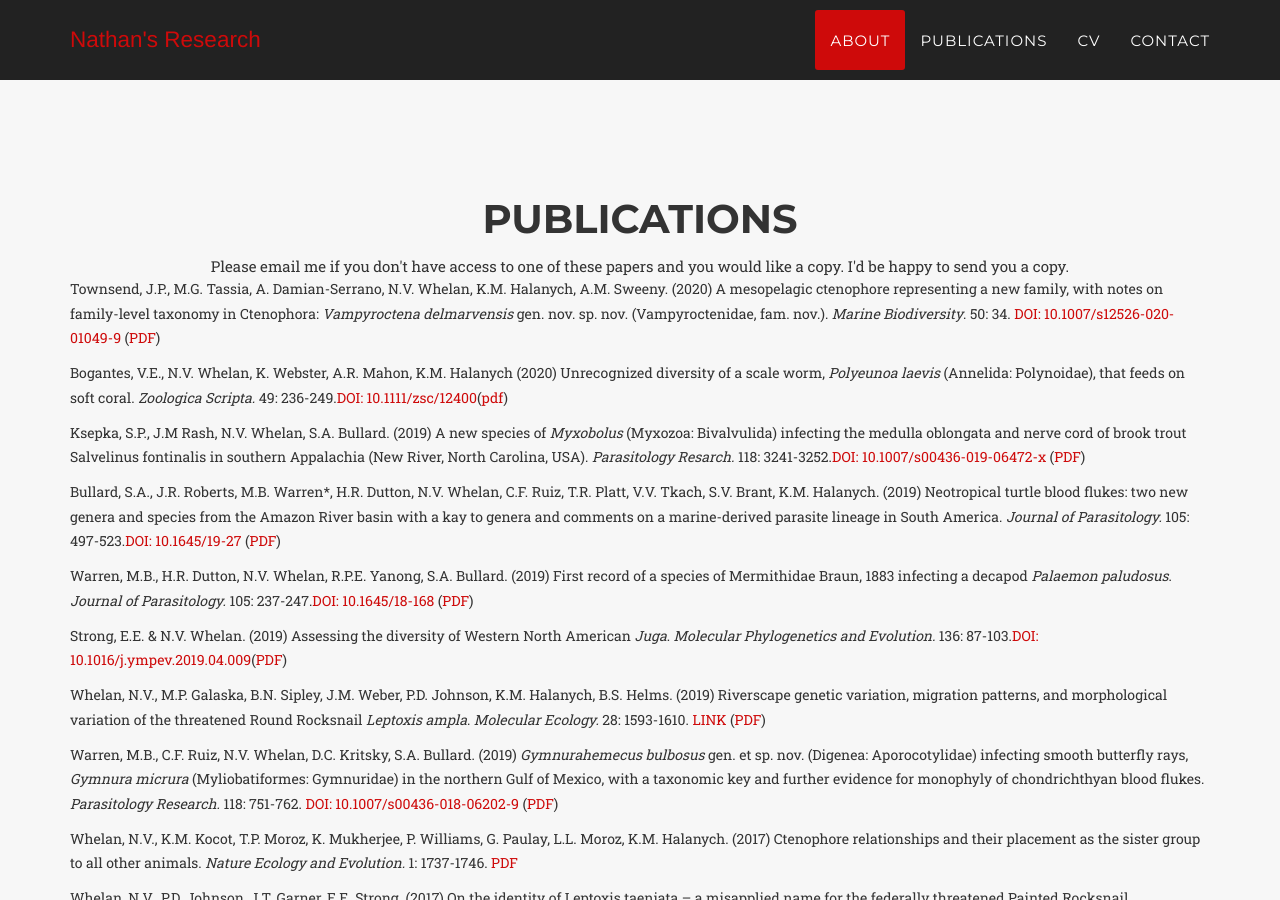
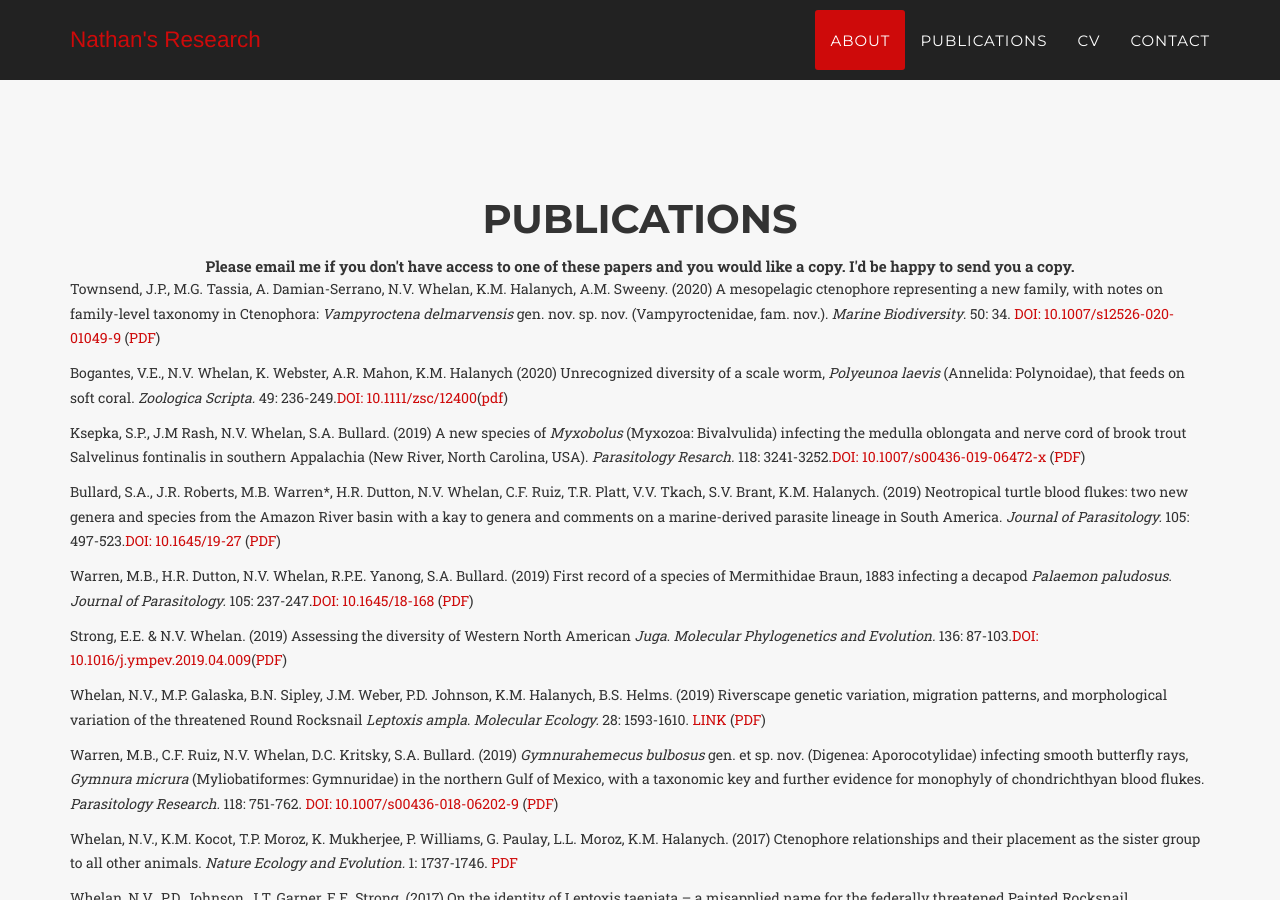
Before and after one commit to NathanWhelan/nathanwhelan.github.io, a Jekyll site: the page built from index.html, in a window 1280 px wide and 900 px high, scrolled down 2983 px. Built offline with Jekyll 4.4.1, drawn with Linux system fonts in a browser that asks for light colours; some web fonts are replaced.

```diff
--- a/_includes/publications.html
+++ b/_includes/publications.html
@@ -4,8 +4,8 @@
             <div class="row">
                 <div class="col-lg-12 text-center">
                     <h2 class="section-heading">Publications</h2>
-		    <h.small>Please email me if you don't have access to one of these papers and you would like a copy.</h.small>
-			<h.small>I'd be happy to send you a copy.</h.small>
+		    <h.medium><b>Please email me if you don't have access to one of these papers and you would like a copy.</b></h.small>
+			<h.medium><b>I'd be happy to send you a copy.</b></br></h.medium>
                 </div>
             </div>
 <div class="box"><div class="box-title"></div><div class="box-body">
```
